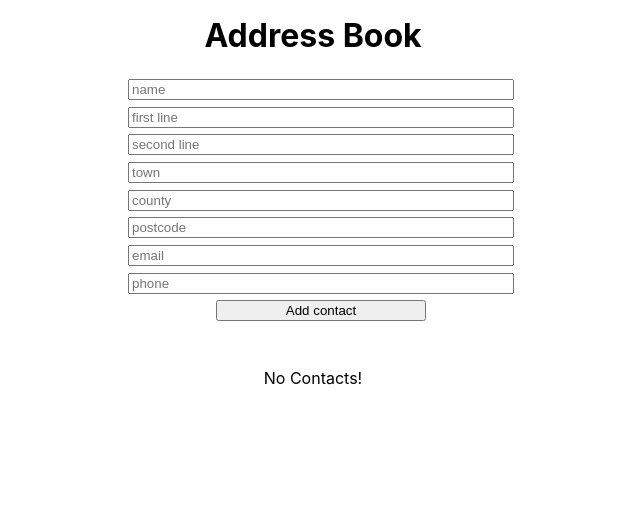
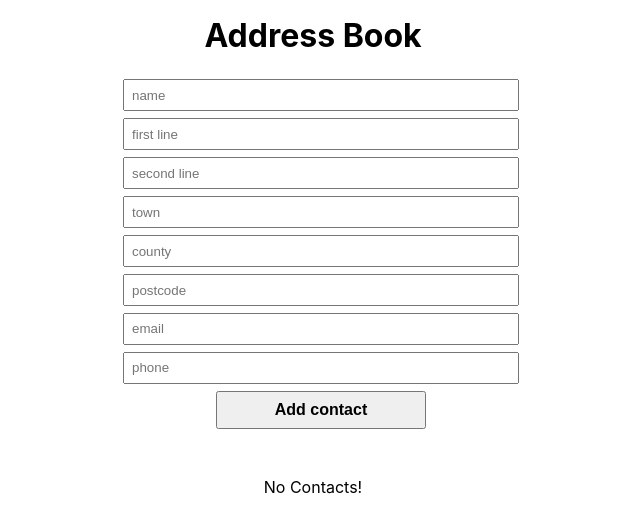
Before and after one commit to christocarr/react-address-book, a React (Create React App) app: page / in a window 1280 px wide. Shown: the top 532 px of the page, without its empty margins (327-967 px from the left). Built offline with nearby package versions, Linux system fonts and the light colour scheme.

Commit message:
Style: form elements

```diff
--- a/src/components/contactForm.module.css
+++ b/src/components/contactForm.module.css
@@ -14,4 +14,16 @@
 .form input {
   margin-bottom: 0.5em;
   width: 90%;
+  padding: 0.5em;
 }
+
+.form input:focus, .form button:focus {
+  outline-color: #7ba9c9;
+}
+
+.form button {
+  padding: 0.5em;
+  font-weight: bolder;
+  font-size: 1rem;
+  cursor: pointer;
+}
```
